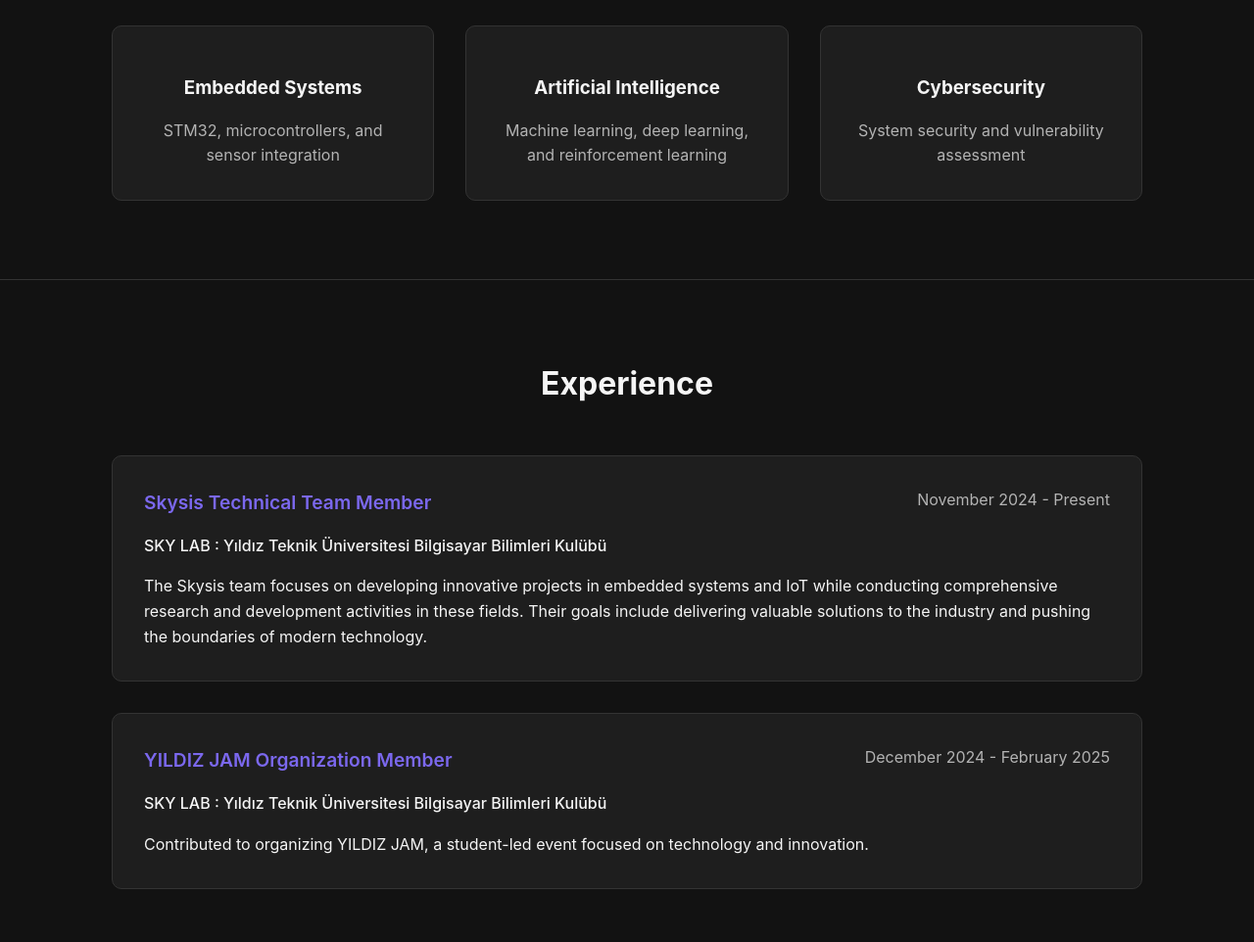
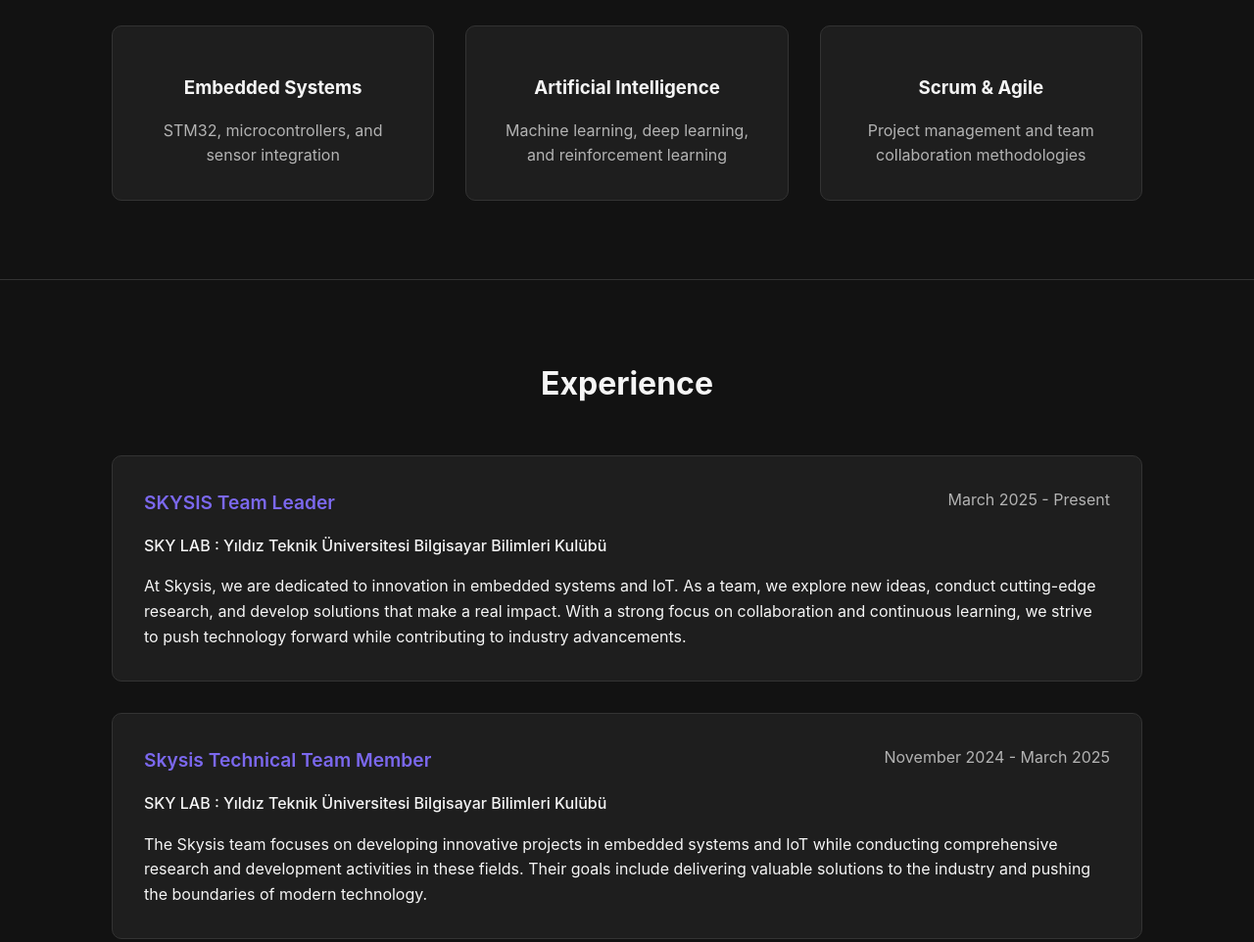
Before and after one commit to Xedygen/xedygen.github.io, a plain HTML site: page index.html in a window 1280 px wide. Shown: the part 1480-2442 px from the top of the page at 98% size. Drawn offline with Linux system fonts and the light colour scheme.

Commit message:
Update index.html

```diff
--- a/index.html
+++ b/index.html
@@ -343,8 +343,8 @@
                     <p>Machine learning, deep learning, and reinforcement learning</p>
                 </div>
                 <div class="skill-card">
-                    <h3>Cybersecurity</h3>
-                    <p>System security and vulnerability assessment</p>
+                    <h3>Scrum & Agile</h3>
+                    <p>Project management and team collaboration methodologies</p>
                 </div>
             </div>
         </div>
@@ -357,8 +357,21 @@
             </div>
             <div class="experience-item">
                 <div class="experience-header">
+                    <div class="experience-title">SKYSIS Team Leader</div>
+                    <div class="experience-date">March 2025 - Present</div>
+                </div>
+                <div class="experience-company">SKY LAB : Yıldız Teknik Üniversitesi Bilgisayar Bilimleri Kulübü</div>
+                <p>
+                    At Skysis, we are dedicated to innovation in embedded systems and IoT. As a team,
+                    we explore new ideas, conduct cutting-edge research, and develop solutions that make a real impact.
+                    With a strong focus on collaboration and continuous learning, we strive to push technology forward
+                    while contributing to industry advancements.
+                </p>
+            </div>
+            <div class="experience-item">
+                <div class="experience-header">
                     <div class="experience-title">Skysis Technical Team Member</div>
-                    <div class="experience-date">November 2024 - Present</div>
+                    <div class="experience-date">November 2024 - March 2025</div>
                 </div>
                 <div class="experience-company">SKY LAB : Yıldız Teknik Üniversitesi Bilgisayar Bilimleri Kulübü</div>
                 <p>
```
